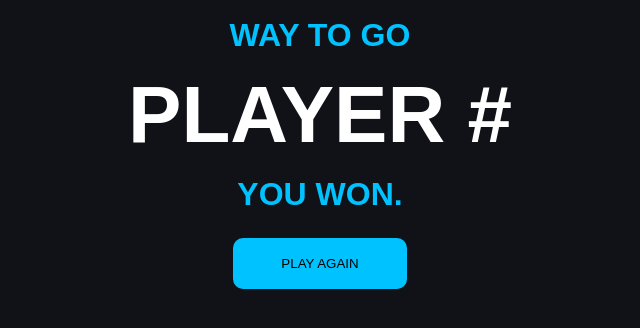
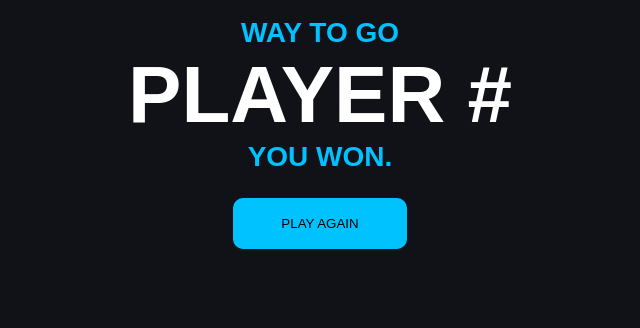
Before and after one commit to brandonaldred/JS-Fun-1-4-24, a plain HTML site: page index.html in a window 1280 px wide. Shown: the part 204-532 px from the top of the page, without its empty margins (320-960 px from the left). Drawn offline with Linux system fonts and the light colour scheme.

Commit message:
Update styles.css

```diff
--- a/css/styles.css
+++ b/css/styles.css
@@ -204,7 +204,8 @@ input {
 
 #winner p:first-child {
     text-transform: uppercase;
-    font-size: 2em;
+    margin-bottom: 0;
+    font-size: 1.75em;
     font-weight: 700;
     color: #00C2FF;
 }
@@ -213,13 +214,14 @@ input {
     text-transform: uppercase;
     font-size: 5em;
     font-weight: 700;
-    margin: 15px;
+    margin: 0px;
 }
 
 #winner p:nth-child(3) {
     text-transform: uppercase;
-    font-size: 2em;
+    font-size: 1.75em;
     font-weight: 700;
     color: #00C2FF;
     margin-bottom: 25px;
+    margin-top: 0;
 }
```
